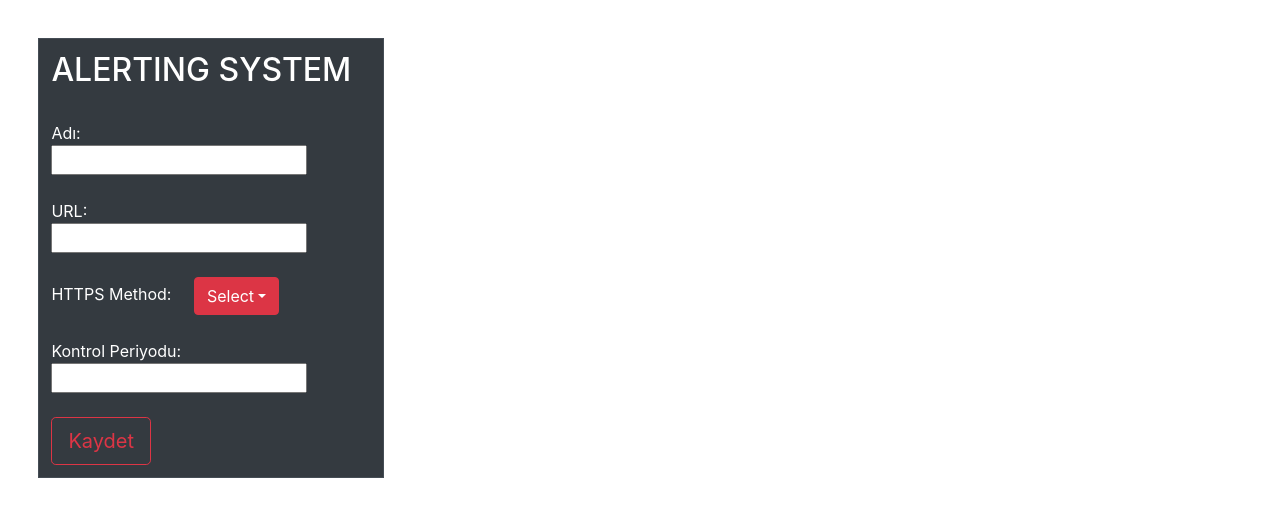
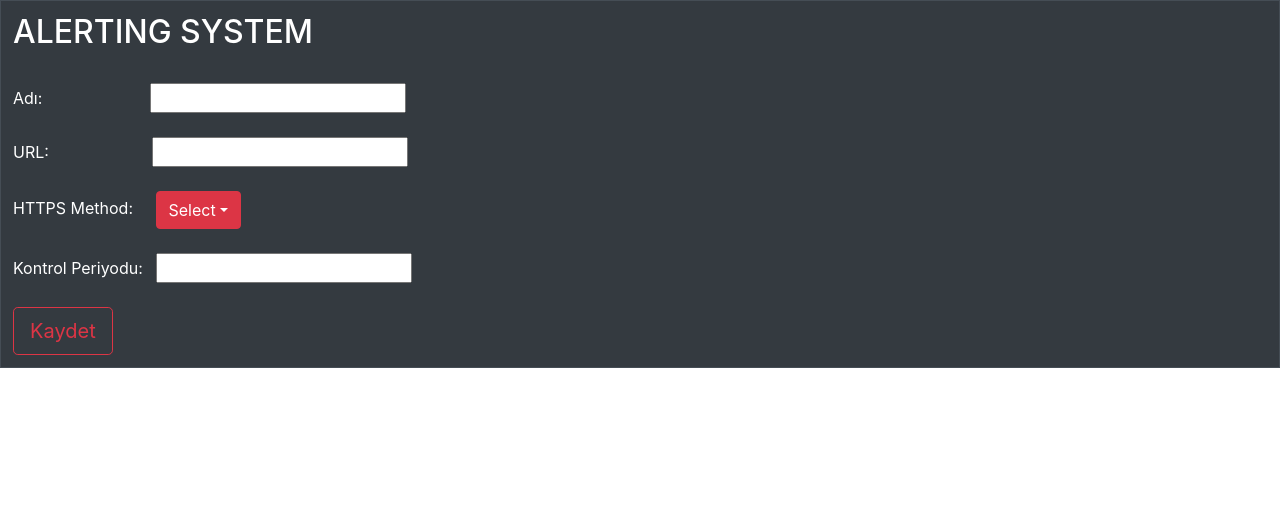
Before and after one commit to acabak98/second_project, a React (Create React App) app: page / in a window 1280 px wide. Shown: the top 516 px of the page. Built offline with nearby package versions, Linux system fonts and the light colour scheme.

Commit message:
interface taking period

```diff
--- a/src/App.css
+++ b/src/App.css
@@ -1,14 +1,5 @@
 .App {
-  text-align: left;
-  margin-left: 3%;
-  margin-top: 3%;
-  margin-right: 70%;
-}
-
-.App-logo {
-  animation: App-logo-spin infinite 20s linear;
-  height: 40vmin;
-  pointer-events: none;
+  color: red;
 }
 
 .App-header {
```
